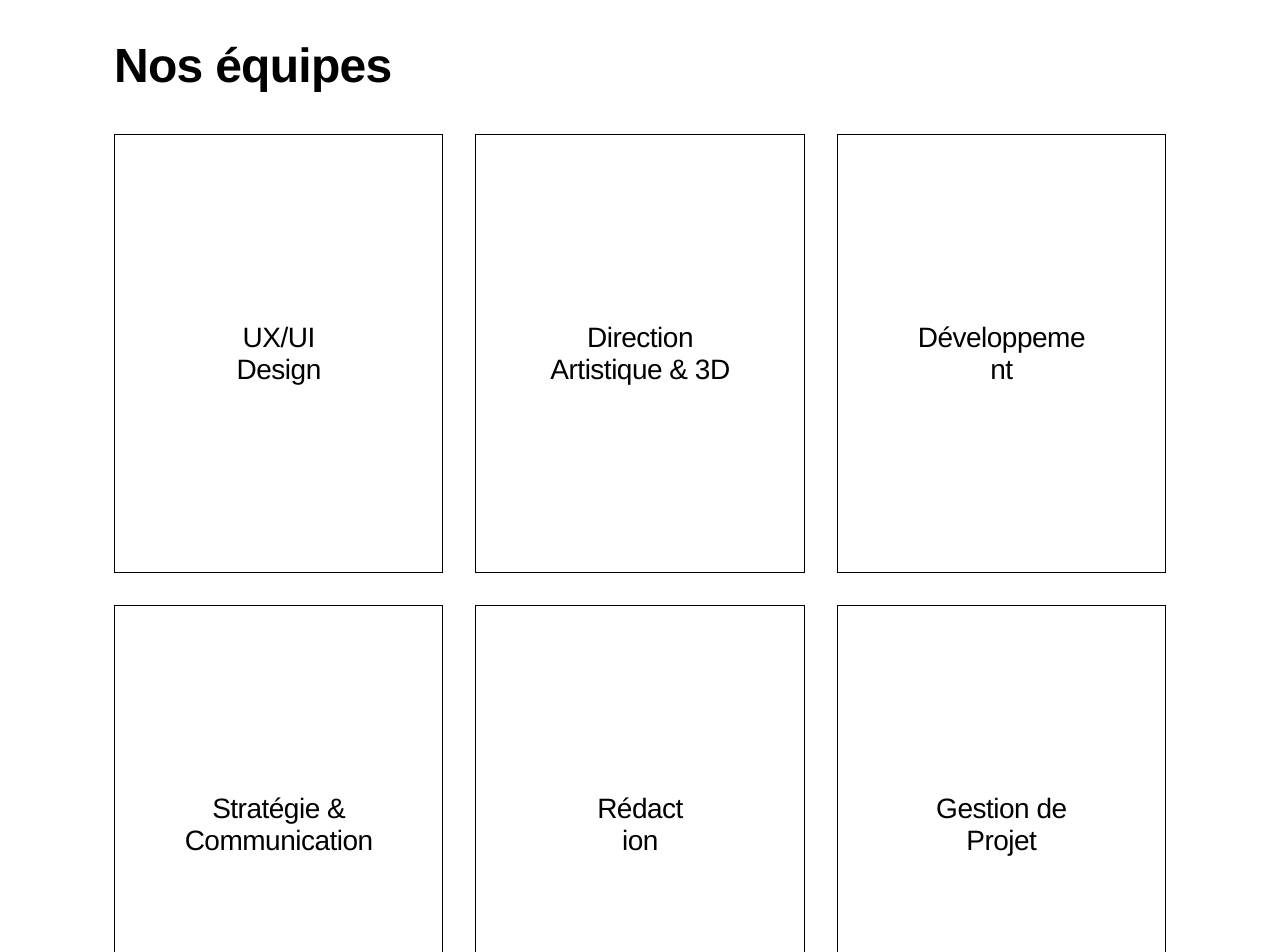
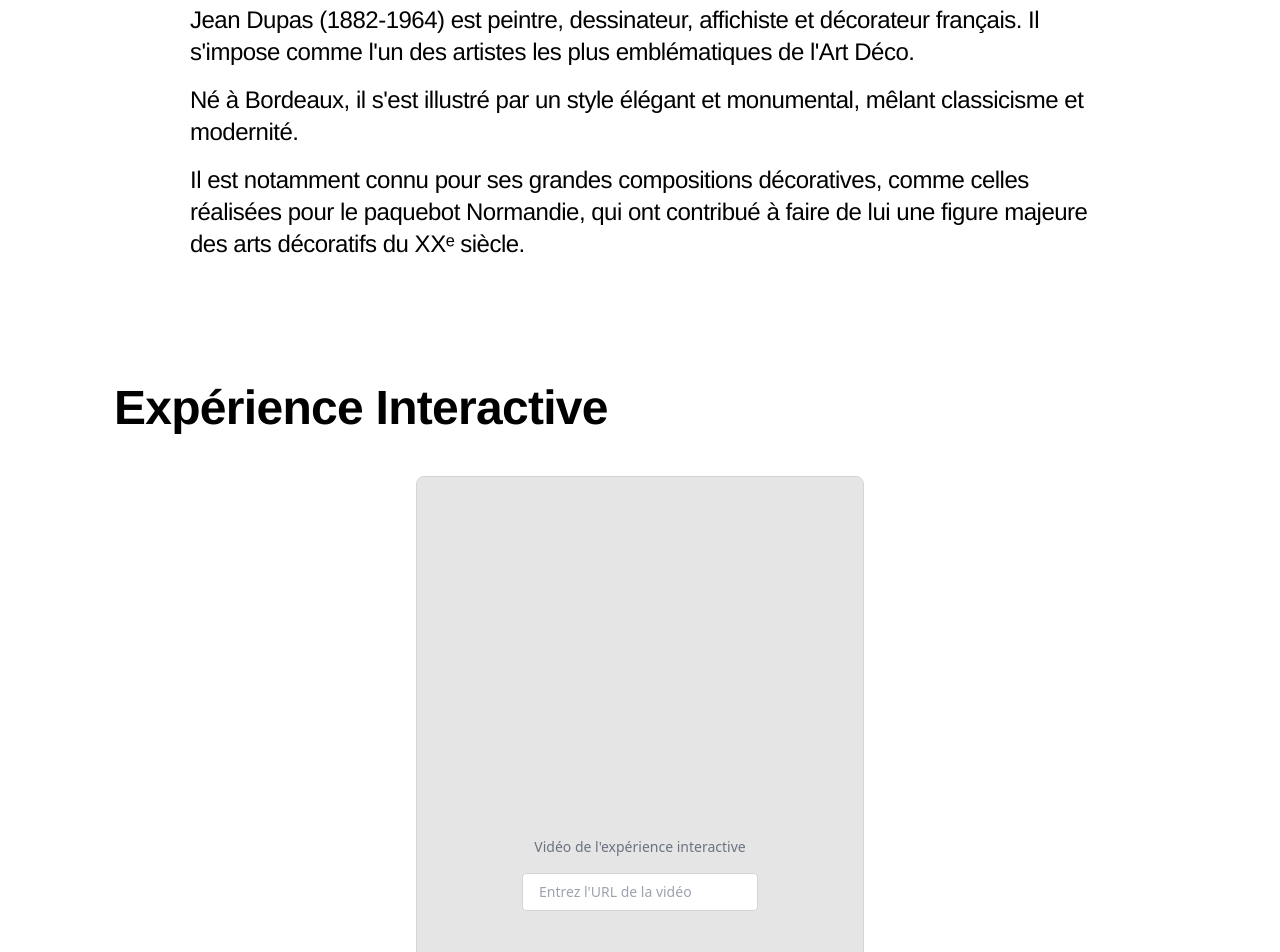
Before and after one commit to Kilian-Beney/Site-de-com, a React (Vite) app: page / in a window 1280 px wide. Shown: the part 1500-2452 px from the top of the page. Built offline with nearby package versions, Linux system fonts and the light colour scheme.

Commit message:
Updated Hero.tsx

```diff
--- a/src/screens/Hero/Hero.tsx
+++ b/src/screens/Hero/Hero.tsx
@@ -1,39 +1,27 @@
-import { useState } from "react";
-import { ArtistBiographySection } from "./sections/ArtistBiographySection";
 import { ArtisticShowcaseSection } from "./sections/ArtisticShowcaseSection";
-import { CollaborationSection } from "./sections/CollaborationSection";
 import { ContactInfoSection } from "./sections/ContactInfoSection";
 import { LogoSection } from "./sections/LogoSection";
-import { NavigationTabsSection } from "./sections/NavigationTabsSection";
 import { ProductionSection } from "./sections/ProductionSection";
 import { ProjectDescriptionSection } from "./sections/ProjectDescriptionSection";
 import { ProjectIntroSection } from "./sections/ProjectIntroSection";
 import { TeamsSection } from "./sections/TeamsSection";
-import { LogbookSection } from "./sections/LogbookSection";
+import { CollaborationSection } from "./sections/CollaborationSection";
+import { VideoSection } from "./sections/VideoSection";
+import { SocialSliderSection } from "./sections/SocialSliderSection";
 
 export const Hero = (): JSX.Element => {
-  const [activeTab, setActiveTab] = useState("musba-mmi");
-
   return (
     <div className="bg-white w-full flex flex-col">
       <LogoSection />
 
-      <NavigationTabsSection activeTab={activeTab} setActiveTab={setActiveTab} />
-
-      {activeTab === "musba-mmi" && (
-        <>
       <ProjectIntroSection />
       <ProjectDescriptionSection />
       <ArtisticShowcaseSection />
+      <VideoSection />
       <TeamsSection />
       <CollaborationSection />
       <ProductionSection />
-        </>
-      )}
-
-      {activeTab === "jean-dupas" && <ArtistBiographySection />}
-
-      {activeTab === "carnet-de-bord" && <LogbookSection />}
+      <SocialSliderSection />
 
       <ContactInfoSection />
     </div>
--- a/src/screens/Hero/sections/ArtisticShowcaseSection/ArtisticShowcaseSection.tsx
+++ b/src/screens/Hero/sections/ArtisticShowcaseSection/ArtisticShowcaseSection.tsx
@@ -8,7 +8,8 @@ export const ArtisticShowcaseSection = (): JSX.Element => {
   ];
 
   return (
-    <section className="relative w-full h-[600px] md:h-[800px] overflow-hidden bg-white">
+    <section className="relative w-full py-12 md:py-16 px-4 md:px-12 lg:px-[114px] bg-white">
+      <div className="relative w-full h-[600px] md:h-[800px] overflow-hidden bg-white mb-12">
         <div className="absolute inset-0 flex items-center justify-center">
           {artworks.map((artwork) => (
             <div
@@ -24,6 +25,19 @@ export const ArtisticShowcaseSection = (): JSX.Element => {
             Jean Dupas
           </h1>
         </div>
+      </div>
+
+      <div className="max-w-[900px] mx-auto">
+        <p className="[font-family:'Helvetica_Neue-Regular',Helvetica] font-normal text-black text-lg md:text-xl lg:text-[24px] tracking-[-0.5px] leading-relaxed md:leading-[32px]">
+          Jean Dupas (1882-1964) est peintre, dessinateur, affichiste et décorateur français. Il s'impose comme l'un des artistes les plus emblématiques de l'Art Déco.
+        </p>
+        <p className="[font-family:'Helvetica_Neue-Regular',Helvetica] font-normal text-black text-lg md:text-xl lg:text-[24px] tracking-[-0.5px] leading-relaxed md:leading-[32px] mt-4">
+          Né à Bordeaux, il s'est illustré par un style élégant et monumental, mêlant classicisme et modernité.
+        </p>
+        <p className="[font-family:'Helvetica_Neue-Regular',Helvetica] font-normal text-black text-lg md:text-xl lg:text-[24px] tracking-[-0.5px] leading-relaxed md:leading-[32px] mt-4">
+          Il est notamment connu pour ses grandes compositions décoratives, comme celles réalisées pour le paquebot Normandie, qui ont contribué à faire de lui une figure majeure des arts décoratifs du XXᵉ siècle.
+        </p>
+      </div>
     </section>
   );
 };
--- a/src/screens/Hero/sections/ContactInfoSection/ContactInfoSection.tsx
+++ b/src/screens/Hero/sections/ContactInfoSection/ContactInfoSection.tsx
@@ -11,7 +11,7 @@ export const ContactInfoSection = (): JSX.Element => {
   ];
 
   return (
-    <footer className="w-full bg-[#59c0eb] py-8 md:py-12">
+    <footer className="w-full bg-[#85A798] py-8 md:py-12">
       <div className="flex flex-col md:flex-row items-start justify-between gap-8 md:gap-12 px-4 md:px-12 lg:px-[105px] max-w-full mx-auto">
         <div className="flex flex-col gap-2">
           <div className="flex items-center justify-start [font-family:'Helvetica_Neue-Medium',Helvetica] font-medium text-[#ffff85] text-5xl md:text-7xl lg:text-[100px] tracking-[-4px] md:tracking-[-7px] lg:tracking-[-9.00px] leading-tight">
--- a/src/screens/Hero/sections/LogoSection/LogoSection.tsx
+++ b/src/screens/Hero/sections/LogoSection/LogoSection.tsx
@@ -1,15 +1,15 @@
 export const LogoSection = (): JSX.Element => {
   return (
     <section className="w-full flex flex-col items-center gap-2 md:gap-3 py-6 md:py-8 px-4">
-      <div className="flex items-center justify-center [font-family:'Helvetica_Neue-Medium',Helvetica] font-medium text-[#59c0eb] text-5xl md:text-7xl lg:text-[100px] text-center tracking-[-4px] md:tracking-[-7px] lg:tracking-[-9.00px] leading-tight">
+      <div className="flex items-center justify-center [font-family:'Helvetica_Neue-Medium',Helvetica] font-medium text-[#85A798] text-5xl md:text-7xl lg:text-[100px] text-center tracking-[-4px] md:tracking-[-7px] lg:tracking-[-9.00px] leading-tight">
         MusBA
       </div>
 
-      <div className="flex items-center justify-center [font-family:'Helvetica_Neue-Regular',Helvetica] font-normal text-[#59c0eb] text-sm md:text-lg lg:text-[23px] text-center tracking-[-1px] md:tracking-[-1.5px] lg:tracking-[-2.07px] leading-tight">
+      <div className="flex items-center justify-center [font-family:'Helvetica_Neue-Regular',Helvetica] font-normal text-[#85A798] text-sm md:text-lg lg:text-[23px] text-center tracking-[-1px] md:tracking-[-1.5px] lg:tracking-[-2.07px] leading-tight">
         x Métiers du Multimédia et de l&apos;Internet
       </div>
 
-      <div className="flex items-center justify-center [font-family:'Helvetica_Neue-Bold',Helvetica] font-bold text-[#59c0eb] text-base md:text-lg lg:text-xl text-center tracking-[-1px] md:tracking-[-1.5px] lg:tracking-[-2px] leading-tight">
+      <div className="flex items-center justify-center [font-family:'Helvetica_Neue-Bold',Helvetica] font-bold text-[#85A798] text-base md:text-lg lg:text-xl text-center tracking-[-1px] md:tracking-[-1.5px] lg:tracking-[-2px] leading-tight">
         JEAN DUPAS & CO - LE GRAND ART DECO
       </div>
     </section>
--- /dev/null
+++ b/src/screens/Hero/sections/SocialSliderSection/SocialSliderSection.tsx
@@ -0,0 +1,98 @@
+import { useState } from "react";
+import { ChevronLeft, ChevronRight } from "lucide-react";
+
+export const SocialSliderSection = (): JSX.Element => {
+  const [currentIndex, setCurrentIndex] = useState(0);
+
+  const slides = [
+    {
+      id: 1,
+      type: "instagram",
+      title: "Post Instagram #1",
+      description: "Découvrez nos dernières actualités sur Instagram",
+    },
+    {
+      id: 2,
+      type: "reel",
+      title: "Reel Making-of",
+      description: "Coulisses de la création du projet",
+    },
+    {
+      id: 3,
+      type: "instagram",
+      title: "Post Instagram #2",
+      description: "Galerie et détails du projet",
+    },
+    {
+      id: 4,
+      type: "making-of",
+      title: "Making-of Complet",
+      description: "Processus de création détaillé",
+    },
+  ];
+
+  const next = () => {
+    setCurrentIndex((prev) => (prev + 1) % slides.length);
+  };
+
+  const prev = () => {
+    setCurrentIndex((prev) => (prev - 1 + slides.length) % slides.length);
+  };
+
+  return (
+    <section className="w-full py-12 md:py-16 px-4 md:px-12 lg:px-[114px] bg-white">
+      <h2 className="[font-family:'Helvetica_Neue-Bold',Helvetica] font-bold text-black text-3xl md:text-4xl lg:text-[48px] tracking-[-0.72px] leading-tight mb-8 md:mb-12">
+        Suivi du Projet
+      </h2>
+
+      <div className="flex items-center justify-center gap-4 md:gap-8">
+        <button
+          onClick={prev}
+          className="flex items-center justify-center w-10 h-10 md:w-12 md:h-12 border border-black hover:bg-black hover:text-white transition-colors"
+          aria-label="Slide précédent"
+        >
+          <ChevronLeft size={24} />
+        </button>
+
+        <div className="flex-1 max-w-2xl">
+          <div className="aspect-square md:aspect-video bg-[#E5E5E5] border border-gray-300 rounded-lg overflow-hidden flex items-center justify-center relative">
+            <div className="flex flex-col items-center justify-center gap-4 p-8 text-center h-full">
+              <span className="text-gray-400 text-4xl">
+                {slides[currentIndex].type === "instagram" && "📸"}
+                {slides[currentIndex].type === "reel" && "🎬"}
+                {slides[currentIndex].type === "making-of" && "🎥"}
+              </span>
+              <h3 className="[font-family:'Helvetica_Neue-Bold',Helvetica] font-bold text-black text-lg md:text-xl">
+                {slides[currentIndex].title}
+              </h3>
+              <p className="[font-family:'Helvetica_Neue-Regular',Helvetica] font-normal text-gray-600 text-sm md:text-base">
+                {slides[currentIndex].description}
+              </p>
+            </div>
+          </div>
+
+          <div className="flex items-center justify-center gap-2 mt-4">
+            {slides.map((_, index) => (
+              <button
+                key={index}
+                onClick={() => setCurrentIndex(index)}
+                className={`w-2 h-2 rounded-full transition-all ${
+                  index === currentIndex ? "bg-black w-6" : "bg-gray-300"
+                }`}
+                aria-label={`Aller au slide ${index + 1}`}
+              />
+            ))}
+          </div>
+        </div>
+
+        <button
+          onClick={next}
+          className="flex items-center justify-center w-10 h-10 md:w-12 md:h-12 border border-black hover:bg-black hover:text-white transition-colors"
+          aria-label="Slide suivant"
+        >
+          <ChevronRight size={24} />
+        </button>
+      </div>
+    </section>
+  );
+};
--- /dev/null
+++ b/src/screens/Hero/sections/SocialSliderSection/index.ts
@@ -0,0 +1 @@
+export { SocialSliderSection } from "./SocialSliderSection";
--- a/src/screens/Hero/sections/TeamsSection/TeamsSection.tsx
+++ b/src/screens/Hero/sections/TeamsSection/TeamsSection.tsx
@@ -1,30 +1,41 @@
+import { useState } from "react";
+
 export const TeamsSection = (): JSX.Element => {
+  const [flipped, setFlipped] = useState<{ [key: number]: boolean }>({});
+
   const teams = [
     {
       title: "UX/UI\nDesign",
-      description: "",
+      description: "Conception de l'interface interactive et expérience utilisateur optimisée pour le contexte muséal.",
     },
     {
       title: "Direction\nArtistique & 3D",
-      description: "",
+      description: "Direction visuelle, création 3D et mise en valeur esthétique de l'univers artistique de Jean Dupas.",
     },
     {
-      title: "Développeme\nnt",
-      description: "",
+      title: "Développement",
+      description: "Architecture technique et développement de la plateforme interactive et de ses fonctionnalités.",
     },
     {
       title: "Stratégie &\nCommunication",
-      description: "",
+      description: "Stratégie de médiation, communication institutionnelle et accompagnement du projet.",
     },
     {
-      title: "Rédact\nion",
-      description: "",
+      title: "Rédaction",
+      description: "Rédaction des contenus éditoriaux, textes biographiques et information du projet.",
     },
     {
       title: "Gestion de\nProjet",
-      description: "",
+      description: "Coordination générale, planification et suivi du projet en collaboration avec le MusBA.",
     },
   ];
+
+  const toggleFlip = (index: number) => {
+    setFlipped((prev) => ({
+      ...prev,
+      [index]: !prev[index],
+    }));
+  };
 
   return (
     <section className="w-full py-12 md:py-16 px-4 md:px-12 lg:px-[114px] bg-white">
@@ -36,14 +47,46 @@ export const TeamsSection = (): JSX.Element => {
         {teams.map((team, index) => (
           <div
             key={index}
-            className="flex flex-col items-center justify-center border border-black rounded-none p-8 md:p-10 aspect-[3/4] bg-white hover:bg-gray-50 transition-colors"
+            className="h-80 cursor-pointer perspective"
+            onClick={() => toggleFlip(index)}
           >
-            <h3 className="[font-family:'Helvetica_Neue-Medium',Helvetica] font-medium text-black text-xl md:text-2xl lg:text-[28px] tracking-[-0.5px] leading-tight text-center whitespace-pre-line">
-              {team.title}
-            </h3>
+            <div
+              className={`relative w-full h-full transition-transform duration-500 transform-gpu ${
+                flipped[index] ? "[transform:rotateY(180deg)]" : ""
+              }`}
+              style={{
+                transformStyle: "preserve-3d",
+                transform: flipped[index] ? "rotateY(180deg)" : "rotateY(0deg)",
+              }}
+            >
+              <div
+                className="absolute w-full h-full flex flex-col items-center justify-center border border-black p-8 md:p-10 bg-white"
+                style={{ backfaceVisibility: "hidden" }}
+              >
+                <h3 className="[font-family:'Helvetica_Neue-Medium',Helvetica] font-medium text-black text-xl md:text-2xl lg:text-[28px] tracking-[-0.5px] leading-tight text-center whitespace-pre-line">
+                  {team.title}
+                </h3>
+              </div>
+
+              <div
+                className="absolute w-full h-full flex flex-col items-center justify-center border border-black p-6 md:p-8 bg-white"
+                style={{
+                  backfaceVisibility: "hidden",
+                  transform: "rotateY(180deg)",
+                }}
+              >
+                <p className="[font-family:'Helvetica_Neue-Regular',Helvetica] font-normal text-black text-sm md:text-base lg:text-[16px] tracking-[-0.4px] leading-relaxed text-center">
+                  {team.description}
+                </p>
+              </div>
+            </div>
           </div>
         ))}
       </div>
+
+      <p className="text-center text-gray-500 text-sm mt-8 [font-family:'Helvetica_Neue-Regular',Helvetica]">
+        Cliquez sur les cartes pour découvrir ce que chaque équipe a apporté au projet
+      </p>
     </section>
   );
 };
--- /dev/null
+++ b/src/screens/Hero/sections/VideoSection/VideoSection.tsx
@@ -0,0 +1,41 @@
+import { useState } from "react";
+
+export const VideoSection = (): JSX.Element => {
+  const [videoUrl, setVideoUrl] = useState<string>("");
+
+  return (
+    <section className="w-full py-12 md:py-16 px-4 md:px-12 lg:px-[114px] bg-white">
+      <h2 className="[font-family:'Helvetica_Neue-Bold',Helvetica] font-bold text-black text-3xl md:text-4xl lg:text-[48px] tracking-[-0.72px] leading-tight mb-8 md:mb-12">
+        Expérience Interactive
+      </h2>
+
+      <div className="flex items-center justify-center w-full max-w-md mx-auto">
+        <div className="w-full aspect-[9/16] bg-[#E5E5E5] border border-gray-300 rounded-lg overflow-hidden flex items-center justify-center">
+          {videoUrl ? (
+            <iframe
+              width="100%"
+              height="100%"
+              src={videoUrl}
+              title="Experience interactive"
+              frameBorder="0"
+              allow="accelerometer; autoplay; clipboard-write; encrypted-media; gyroscope; picture-in-picture"
+              allowFullScreen
+              className="w-full h-full"
+            />
+          ) : (
+            <div className="flex flex-col items-center justify-center h-full gap-4 p-4">
+              <span className="text-gray-500 text-center text-sm">Vidéo de l'expérience interactive</span>
+              <input
+                type="text"
+                placeholder="Entrez l'URL de la vidéo"
+                value={videoUrl}
+                onChange={(e) => setVideoUrl(e.target.value)}
+                className="px-4 py-2 border border-gray-300 rounded text-sm w-full"
+              />
+            </div>
+          )}
+        </div>
+      </div>
+    </section>
+  );
+};
--- /dev/null
+++ b/src/screens/Hero/sections/VideoSection/index.ts
@@ -0,0 +1 @@
+export { VideoSection } from "./VideoSection";
```
Lines whose indentation alone changed are shown as unchanged.
